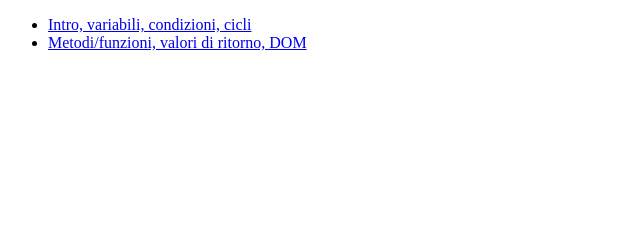
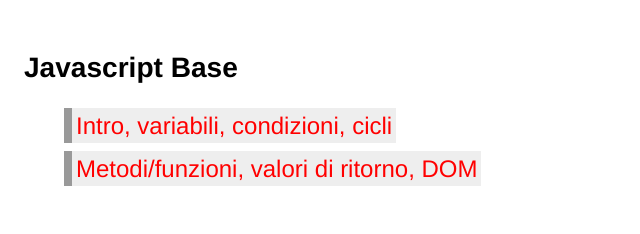
Before and after one commit to sinervis/jsbase, a plain HTML site: page index.html in a window 1280 px wide. Shown: the whole page, without its empty margins (0-640 px from the left). Drawn offline with Linux system fonts and the light colour scheme.

Commit message:
index/style

```diff
--- a/index.html
+++ b/index.html
@@ -2,11 +2,50 @@
 <html>
 <head>
 	<title>Sinervis - Javascript Base</title>
+	<style type="text/css">
+		html, body {
+			padding: 0px;
+			margin: 0px;
+		}
+
+		#container {
+			padding: 1em;
+			font-family: Helvetica;
+			font-size: 1.5em;
+		}
+
+		a {
+			text-decoration: none;
+			border-left: 8px solid #999;
+			background-color: #eee;
+			padding: 4px;
+			color: red;
+			transition: all .5s;
+		}
+
+		a:hover {
+			background-color: #f3f3f3;
+			padding-left: 15px;
+			color: blue;
+		}
+
+		li {
+			margin-bottom: 15px;
+		}
+
+		ul {
+			list-style: none;
+		}
+
+	</style>
 </head>
 <body>
-<ul>
-	<li><a href="intro/">Intro, variabili, condizioni, cicli</a></li>
-	<li><a href="funzioni/">Metodi/funzioni, valori di ritorno, DOM</a></li>
-</ul>
+	<div id='container'>
+		<h3>Javascript Base</h3>
+		<ul>
+			<li><a href="intro/index.html">Intro, variabili, condizioni, cicli</a></li>
+			<li><a href="funzioni/">Metodi/funzioni, valori di ritorno, DOM</a></li>
+		</ul>
+	</div>
 </body>
 </html>
```
